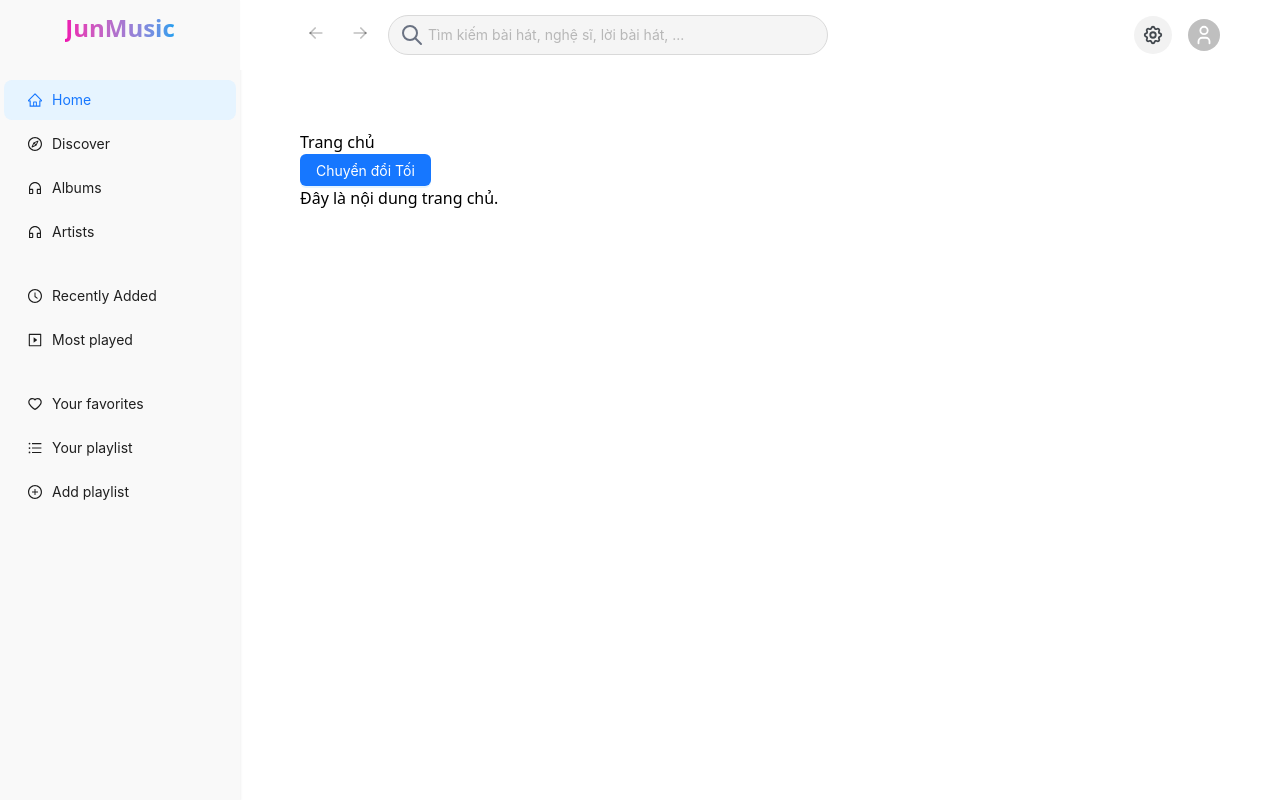
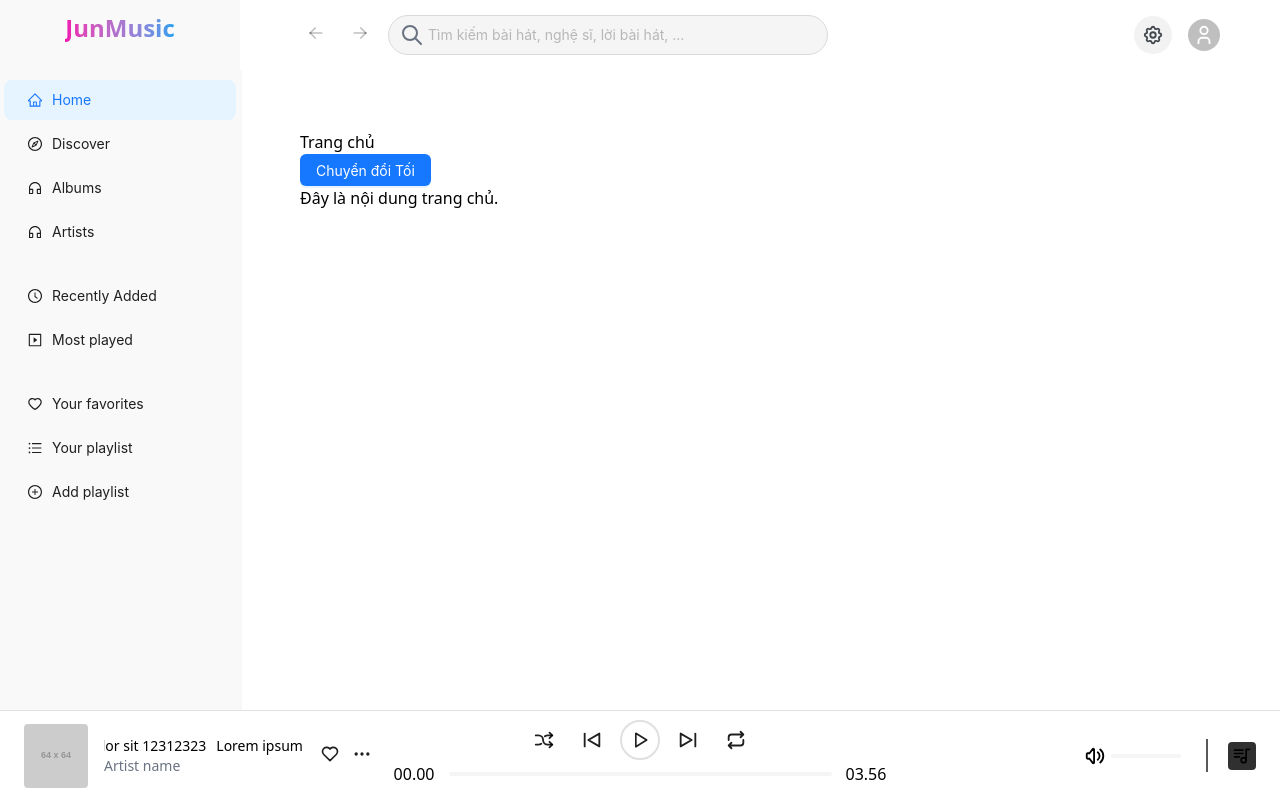
Before and after one commit to xuannam59/JunM-Web, a React (Vite) app: page / in a window 1280 px wide. Built offline with nearby package versions, Linux system fonts and the light colour scheme.

Commit message:
Create component: PlayMusic

```diff
--- a/index.html
+++ b/index.html
@@ -6,6 +6,7 @@
     <meta name="viewport" content="width=device-width, initial-scale=1.0" />
     <link rel="stylesheet" href="/src/styles/index.css">
     <link rel="stylesheet" href="/src/styles/scrollbar.css">
+    <link rel="stylesheet" href="/src/styles/animation.css">
     <title>Vite + React + TS</title>
   </head>
   <body>
--- a/package.json
+++ b/package.json
@@ -12,6 +12,7 @@
   "dependencies": {
     "@tailwindcss/vite": "^4.0.17",
     "antd": "^5.24.6",
+    "dayjs": "^1.11.13",
     "lottie-react": "^2.4.1",
     "react": "^19.0.0",
     "react-dom": "^19.0.0",
--- /dev/null
+++ b/src/components/home/PlayMusic.tsx
@@ -0,0 +1,114 @@
+import { Button, Slider, Tooltip } from 'antd';
+import { useEffect, useState } from 'react';
+import { TbArrowsShuffle, TbDots, TbHeart, TbPlayerPlay, TbPlayerSkipBack, TbPlayerSkipForward, TbPlaylist, TbRepeat, TbVolume } from 'react-icons/tb';
+
+const PlayMusic = () => {
+  const [animation, setAnimation] = useState(false);
+  const title = "Lorem ipsum dolor sit 12312323";
+
+  useEffect(() => {
+    console.log(title.length)
+    if(title.length >= 30) {
+      setAnimation(true);
+    }
+  }, [title]);
+
+  return (
+    <>
+        <div className="w-[30%] flex items-center">
+            <div className="flex items-center">
+              <div className="w-[64px] h-[64px] rounded-sm overflow-hidden mr-4">
+                <img
+                  src="https://placehold.co/64x64.png"
+                  alt="song-thumb"
+                  className="w-full h-full object-cover"
+                />
+              </div>
+              <div className="flex flex-col max-w-[200px]">
+                <div className="relative w-full overflow-hidden">
+                  <div className={`flex w-[200%] whitespace-nowrap ${animation &&  "marquee-animation"}`}>
+                    <div className="w-[100%] pr-2.5 text-sm">
+                      {title}
+                    </div>
+                    {animation &&
+                      <div className="w-[100%] pr-2.5 text-sm" aria-hidden="true">
+                        {title}
+                      </div>
+                    }
+                  </div>
+                </div>
+                <span className="text-sm text-gray-500 truncate">Artist name</span>
+              </div>
+              <div className="flex items-center ml-2.5">
+                <Tooltip title="Thêm vào thư viện" color=''>
+                    <Button icon={<TbHeart size={20}/>} type='text'/>
+                </Tooltip>
+                <Tooltip title="Xem thêm" color=''>
+                    <Button icon={<TbDots size={20}/>} type='text'/>
+                </Tooltip>
+              </div>
+            </div>
+          </div>
+
+          <div className="flex-1 flex flex-col items-center justify-center max-w-[40vw]">
+            <div className="flex items-center gap-4">
+              <Button icon={<TbArrowsShuffle size={22}/>} type='text'/>
+              <Button icon={<TbPlayerSkipBack size={22}/>} type='text'/>
+              <Button type='text' icon={<TbPlayerPlay size={40} className='p-2 border-2 border-[#e0e0e0] rounded-full flex items-center'/>}/>
+              {/* <Button icon={<TbPlayerPause size={26}/>} type='text'/> */}
+              <Button icon={<TbPlayerSkipForward size={22}/>} type='text'/>
+              <Button icon={<TbRepeat size={22}/>} type='text'/>
+            </div>
+            {/* Progress bar */}
+            <div className="w-full mt-1 h-fit">
+              <div className="flex justify-center items-center">
+                <div className="w-fit mr-3.5">00.00</div>
+                <div className="w-full">
+                  <Slider
+                  className='!m-0 '
+                  tooltip={{formatter: null}}
+                  styles={{
+                    track: {
+                      backgroundColor: "#ffffff"
+                    },
+                    handle: {
+                      display: "none"
+                    }
+                  }}
+                  />
+                </div>
+                <div className="w-fit ml-3.5">03.56</div>
+              </div>
+            </div>
+          </div>
+
+          {/* Volume & Other Controls */}
+          <div className="w-[30%] flex justify-end items-center cursor-pointer">
+            <div className="flex items-center">
+              <TbVolume size={22}/>
+              {/* <TbVolumeOff size={22}/> */}
+              <Slider
+              className='my-0 ml-2 w-[70px]'
+              tooltip={{formatter: null}}
+              styles={{
+                track: {
+                  backgroundColor: "#ffffff"
+                },
+                handle: {
+                  display: "none"
+                }
+              }}
+              />
+            </div>
+            <div className="mx-5 h-[33px] border-1 border-[#303030] opacity-80"/>
+            <div className="p-1 bg-[#303030] rounded-sm cursor-pointer">
+              <Tooltip title="Danh sách phát">
+                <TbPlaylist size={20}/>
+              </Tooltip>
+            </div>
+          </div>
+    </>
+  )
+}
+
+export default PlayMusic
--- a/src/layouts/HomeLayout.tsx
+++ b/src/layouts/HomeLayout.tsx
@@ -1,10 +1,13 @@
-import { Outlet } from 'react-router-dom'
-import { useTheme } from '@/utils/ThemeProvider'
 import Header from '@/components/home/Header';
+import PlayMusic from '@/components/home/PlayMusic';
 import SiderBar from '@/components/home/SiderBar';
+import { useTheme } from '@/utils/ThemeProvider';
+import { Outlet } from 'react-router-dom';
 
 const HomeLayout = () => {
   const { darkMode } = useTheme();
+
+
   return (
     <>
       <div className={`min-h-screen w-full max-w-[2560px] flex ${darkMode ? 'bg-gray-900 text-white' : 'bg-white text-black'}`}>
@@ -22,8 +25,13 @@ const HomeLayout = () => {
         <main className={`w-full ml-[240px] mt-[70px] min-h-[calc(100vh-70px)] overflow-y-auto p-[60px]
           ${darkMode ? 'bg-[#1E1E1E]' : 'bg-white'}`}
         >
-            <Outlet />
+          <Outlet />
         </main>
+
+        <div className={`w-full h-[90px] px-[24px] flex justify-between items-center fixed bottom-0 left-0 right-0 z-50
+          ${darkMode ? 'bg-[#181818] border-t border-[#282828]' : 'bg-white border-t border-[#e0e0e0]'}`}>
+          <PlayMusic/>
+        </div>
       </div>
     </>
   )
--- /dev/null
+++ b/src/styles/animation.css
@@ -0,0 +1,12 @@
+.marquee-animation {
+    animation: scroll 10s linear infinite;
+}
+
+@keyframes scroll {
+    from {
+      transform: translateX(0);
+    }
+    to {
+      transform: translateX(-50%);
+    }
+}
```
